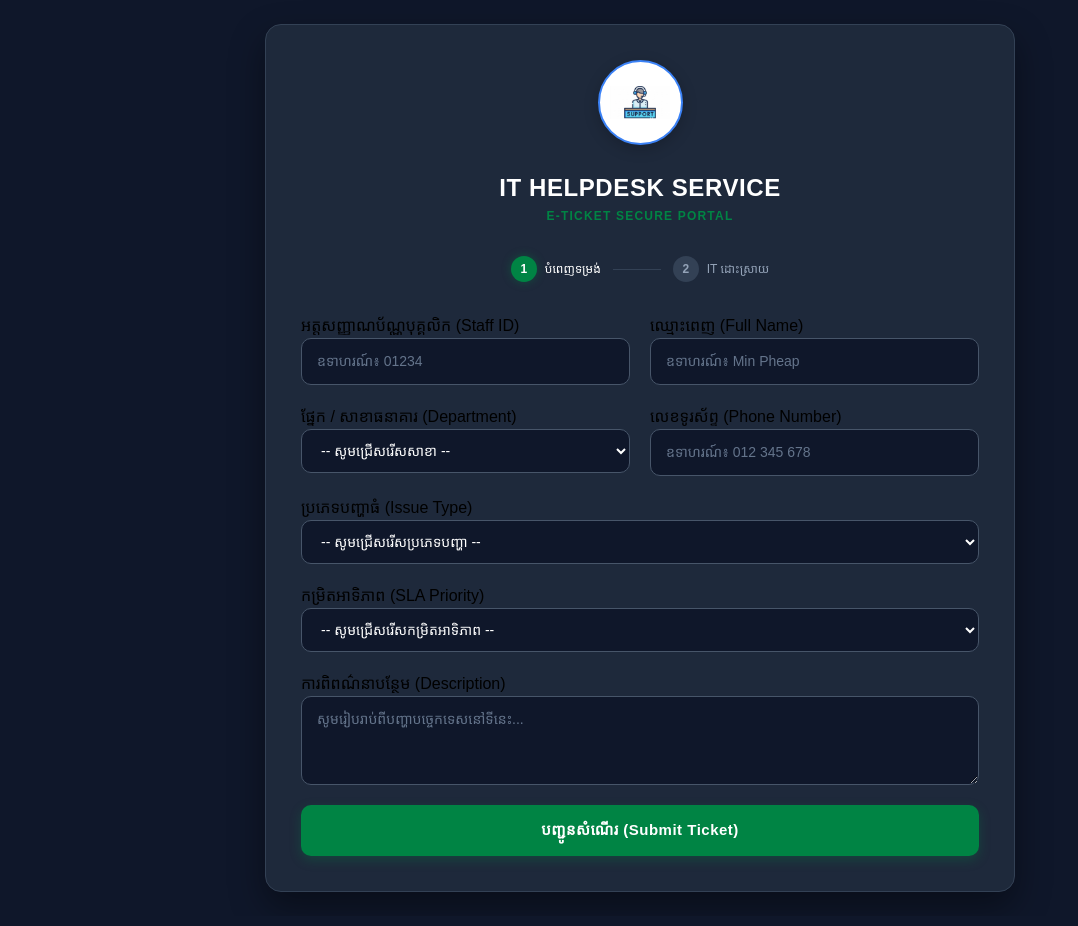
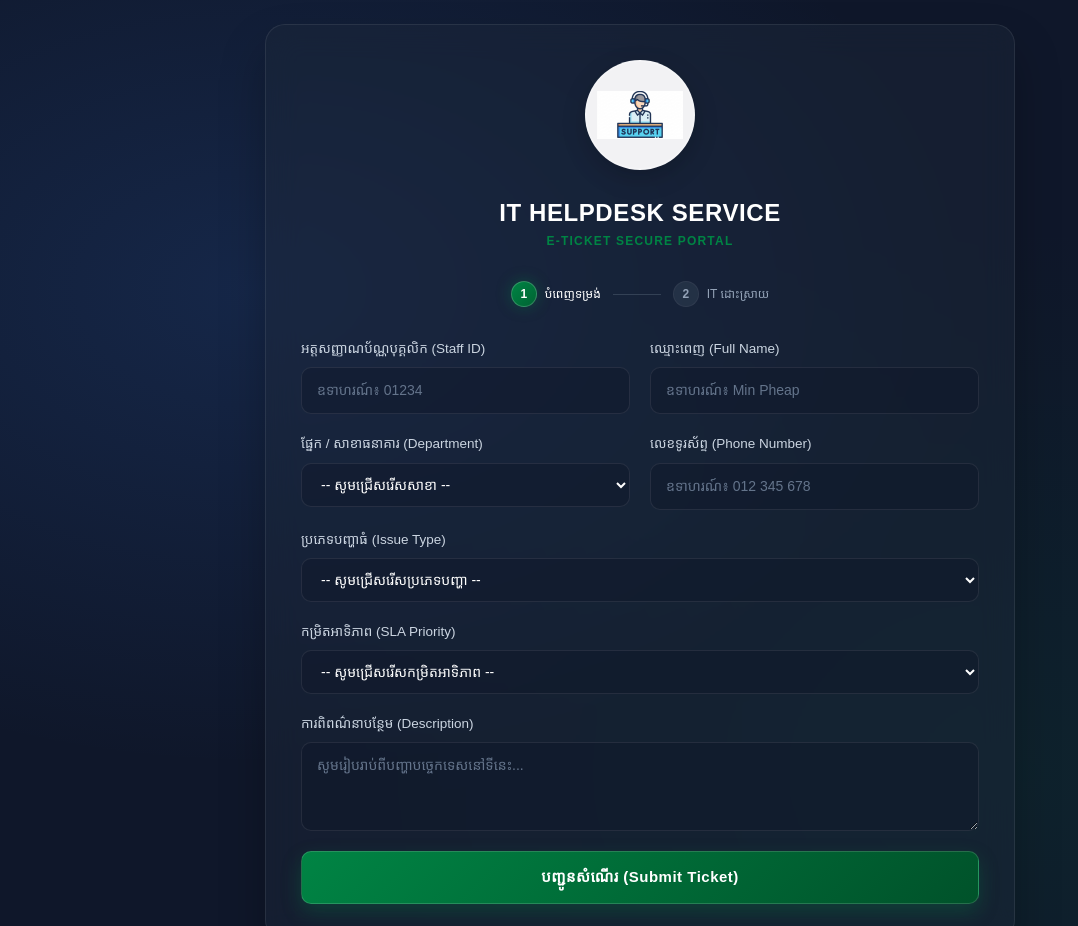
Before and after one commit to bongjerry25-ops/it-helpdesk, a plain HTML site: page index.html in a window 1280 px wide. Shown: the top 926 px of the page, without its empty margins (0-1078 px from the left). Drawn offline with nearby package versions, Linux system fonts and the light colour scheme; a web font is replaced by a local one.

Commit message:
Deploying to gh-pages from @ bongjerry25-ops/it-helpdesk@2e3bfd84eb9b215914437e8ab72d60b251e39a91 🚀

```diff
--- a/style.css
+++ b/style.css
@@ -1,45 +1,69 @@
-/* កំណត់ទម្រង់អក្សរទូទៅ */
+/* បង្កើតផ្ទៃខាងក្រោយមានពន្លឺពណ៌ខៀវ និងបៃតងបែប Gradient ដើម្បីឱ្យកញ្ចក់លេចធ្លោ */
 body {
     font-family: 'Kantumruy Pro', sans-serif;
+    background: linear-gradient(135deg, #0f172a 0%, #1e293b 50%, #0f2027 100%);
+    background-image:
+        radial-gradient(at 20% 30%, rgba(59, 130, 246, 0.15) 0, transparent 50%),
+        radial-gradient(at 80% 80%, rgba(0, 132, 68, 0.1) 0, transparent 50%);
+    background-color: #0f172a;
+    color: white;
+    min-height: 100vh;
+    display: flex;
+    align-items: center;
+    justify-content: center;
+    margin: 0;
+    padding: 20px;
 }
 
-/* ប្រអប់កណ្តាល (Card) */
+/* រចនាប្រអប់កញ្ចក់ថ្លា (Glass Effect Masterpiece) */
 .card-container {
-    background-color: #1e293b;
-    border-radius: 16px;
+    background: rgba(30, 41, 59, 0.45);
+    backdrop-filter: blur(16px);
+    -webkit-backdrop-filter: blur(16px);
+    border: 1px solid rgba(255, 255, 255, 0.08);
+    border-radius: 20px;
     padding: 35px;
     width: 100%;
     max-width: 750px;
-    box-shadow: 0 15px 35px rgba(0,0,0,0.4);
-    border: 1px solid #334155;
+    box-shadow: 0 25px 45px rgba(0, 0, 0, 0.25);
 }
 
-/* រចនារង្វង់ Logo ពណ៌ស ដូចទម្រង់ចាស់របស់បងបេះបិទ */
+/* រចនា Logo ជារង្វង់មូលធំ និងច្បាស់ជាងមុន */
 .logo-box {
-    width: 85px;
-    height: 85px;
+    width: 110px; /* បង្កើនទំហំពីរ 85px មក 110px */
+    height: 110px;
     border-radius: 50%;
-    background-color: #ffffff; /* បង្ខំឱ្យផ្ទៃខាងក្រោយពណ៌សជានិច្ច */
-    border: 2px solid #3b82f6; /* ស៊ុមពណ៌ខៀវបែប Premium */
+    background-color: rgba(255, 255, 255, 0.95);
+    border: 2px solid rgba(255, 255, 255, 0.2);
     display: flex;
     align-items: center;
     justify-content: center;
     overflow: hidden;
     margin: 0 auto 15px auto;
-    box-shadow: 0 4px 15px rgba(0, 0, 0, 0.2);
+    box-shadow: 0 8px 25px rgba(0, 0, 0, 0.2);
 }
 
 .logo-box img {
-    width: 75%; /* បង្រួមរូប Logo បន្តិចកុំឱ្យទើសគែមរង្វង់ */
+    width: 82%; /* ពង្រីករូបភាពខាងក្នុងឱ្យមើលឃើញច្បាស់ល្អ */
     height: auto;
     object-fit: contain;
 }
 
-/* ប្រអប់វាយបញ្ចូលទិន្នន័យ (Input Fields) */
+/* អក្សរ Label ឱ្យស្រឡះភ្នែក */
+.input-label {
+    display: block;
+    color: #cbd5e1;
+    font-size: 13.5px;
+    font-weight: 500;
+    margin-bottom: 8px;
+    text-align: left;
+}
+
+/* ប្រអប់វាយអក្សរកញ្ចក់ */
 .input-field, .select-field, .textarea-field {
     width: 100%;
-    background-color: #0f172a;
-    border: 1px solid #475569;
+    background: rgba(15, 23, 42, 0.4);
+    border: 1px solid rgba(255, 255, 255, 0.08);
     border-radius: 10px;
     padding: 12px 15px;
     color: white;
@@ -47,13 +71,16 @@ body {
     outline: none;
     transition: all 0.3s ease;
 }
+
 .input-field::placeholder, .textarea-field::placeholder {
     color: #64748b;
 }
+
+/* ពេលចុចវាយអក្សរ លោតពន្លឺខៀវ */
 .input-field:focus, .select-field:focus, .textarea-field:focus {
-    border-color: #008444;
-    box-shadow: 0 0 0 3px rgba(0, 132, 68, 0.2);
-    background-color: #162032;
+    background: rgba(15, 23, 42, 0.7);
+    border-color: rgba(59, 130, 246, 0.5);
+    box-shadow: 0 0 0 3px rgba(59, 130, 246, 0.15);
 }
 
 /* ចំណុចជំហាន (Step Indicators) */
@@ -68,19 +95,21 @@ body {
     font-weight: 700;
 }
 .step-active {
-    background-color: #008444;
+    background: linear-gradient(135deg, #008444 0%, #006333 100%);
     color: white;
-    box-shadow: 0 0 10px rgba(0, 132, 68, 0.4);
+    box-shadow: 0 0 15px rgba(0, 132, 68, 0.4);
+    border: 1px solid rgba(255, 255, 255, 0.2);
 }
 .step-inactive {
-    background-color: #334155;
+    background: rgba(51, 65, 85, 0.5);
     color: #94a3b8;
+    border: 1px solid rgba(255, 255, 255, 0.05);
 }
 
-/* ប៊ូតុងបញ្ជូន (Submit Button) */
+/* ប៊ូតុងបញ្ជូនបែប 3D Glass */
 .submit-btn {
     width: 100%;
-    background-color: #008444;
+    background: linear-gradient(135deg, #008444 0%, #00522a 100%);
     color: white;
     padding: 14px;
     border-radius: 10px;
@@ -88,18 +117,19 @@ body {
     font-size: 15px;
     letter-spacing: 0.5px;
     cursor: pointer;
-    border: none;
+    border: 1px solid rgba(255, 255, 255, 0.15);
     transition: all 0.3s ease;
-    box-shadow: 0 4px 12px rgba(0, 132, 68, 0.3);
+    box-shadow: 0 8px 20px rgba(0, 132, 68, 0.3);
 }
 .submit-btn:hover {
-    background-color: #006333;
-    transform: translateY(-1px);
-    box-shadow: 0 6px 15px rgba(0, 132, 68, 0.4);
+    transform: translateY(-2px);
+    box-shadow: 0 12px 25px rgba(0, 132, 68, 0.5);
 }
 .submit-btn:disabled {
-    background-color: #475569;
+    background: rgba(71, 85, 105, 0.5);
+    color: #94a3b8;
     cursor: not-allowed;
     box-shadow: none;
     transform: none;
+    border-color: transparent;
 }
```
